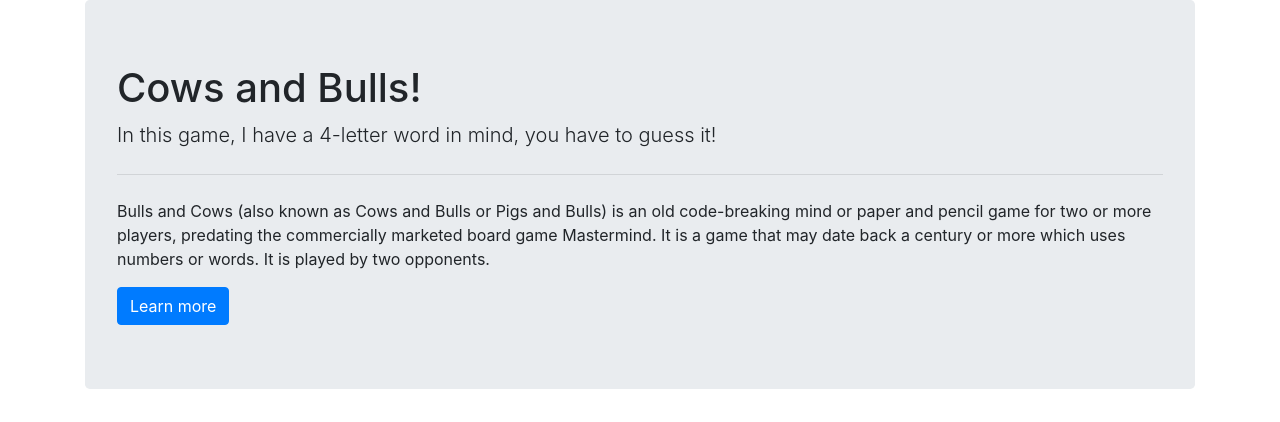
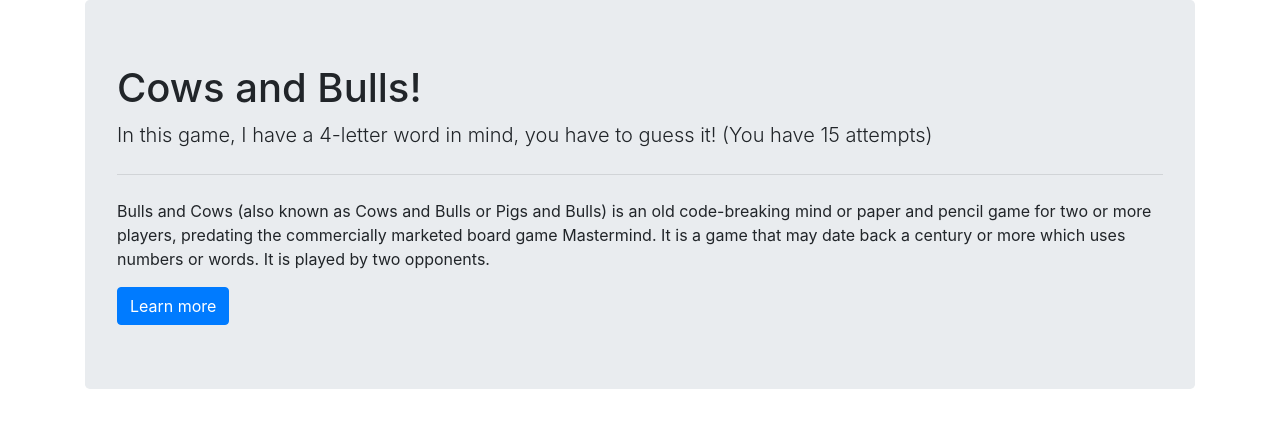
Before and after one commit to anandbonde/cows_and_bulls, a Django app: template templates/landing_page.html in a window 1280 px wide. Shown: the top 422 px of the page. Run offline with Django 3.2, Linux system fonts and the light colour scheme; the template is opened without the code that fills it: values that come from a table or form of the project are taken from there, others are empty; some libraries are stand-ins or nearby versions.

Commit message:
Updated the message to clearly state that there are 15 attempts.

```diff
--- a/templates/landing_page.html
+++ b/templates/landing_page.html
@@ -63,7 +63,7 @@
     <div class="jumbotron">
         <h1 class="display-5">Cows and Bulls!</h1>
         <p class="lead">
-            In this game, I have a 4-letter word in mind, you have to guess it!
+            In this game, I have a 4-letter word in mind, you have to guess it! (You have 15 attempts)
         </p>
         <hr class="my-4">
         <p>
```
